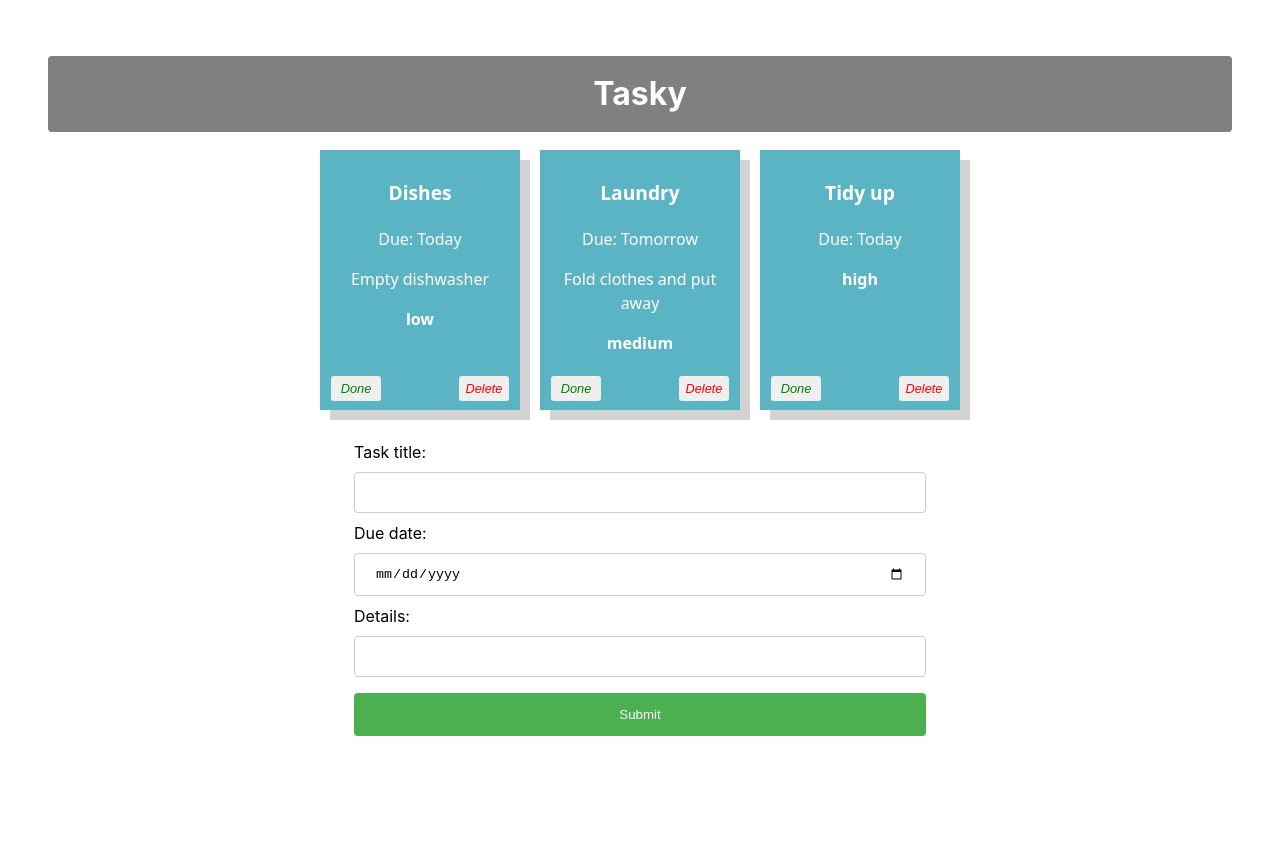
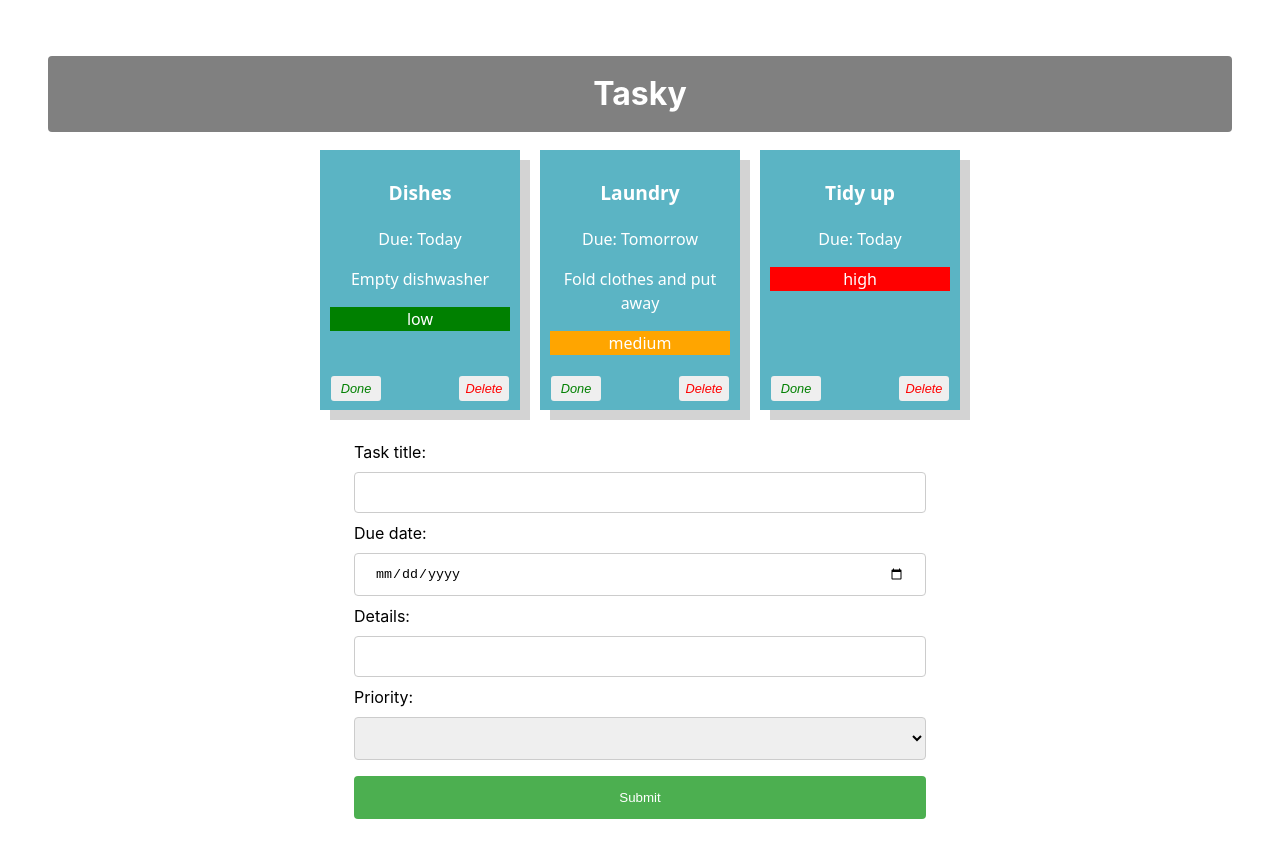
Before and after one commit to RobynFoley/react-basics-labs, a React (Vite) app in the folder tasky/: page / in a window 1280 px wide. Shown: the top 858 px of the page. Before the commit the page ends 812 px from the top, so only its background shows below. Built offline with nearby package versions, Linux system fonts and the light colour scheme.

Commit message:
Tasky Lab 2b - Exercises done

```diff
--- a/tasky/src/App.css
+++ b/tasky/src/App.css
@@ -80,6 +80,15 @@
   border-radius: 4px;
   box-sizing: border-box;
 }
+input[type=text], input[type=date], select   {
+  width: 100%;
+  padding: 12px 20px;
+  margin: 8px 0;
+  display: inline-block;
+  border: 1px solid #ccc;
+  border-radius: 4px;
+  box-sizing: border-box;
+}
 
 input[type=submit] {
   width: 100%;
--- a/tasky/src/App.jsx
+++ b/tasky/src/App.jsx
@@ -47,6 +47,9 @@
       case "deadline":
           form.deadline = event.target.value;
           break;
+      case "priority":
+          form.priority = event.target.value;
+          break;
       default:
           form = formState;
     }
--- a/tasky/src/components/Form.jsx
+++ b/tasky/src/components/Form.jsx
@@ -15,8 +15,19 @@
             <br />
             <label>
                 Details:
-                <input type="text" name="description" onChange={(event) => props.change(event)} />
+                <input type="text" name="description"  />
             </label>
+            <br />
+            <label>
+                Priority:
+                <select name="priority" onChange={(event) => props.change(event)}>
+                <option value="select"></option>
+                <option value="low">Low</option>
+                <option value="medium">Medium</option>
+                <option value="high">High</option>
+                </select>
+
+              </label>
             <input type="submit" value="Submit" />
         </form>
     </div>
--- a/tasky/src/components/Task.jsx
+++ b/tasky/src/components/Task.jsx
@@ -4,7 +4,13 @@
                 <p className="title">{props.title}</p>
                 <p>Due: {props.deadline}</p>
                 <p className="description">{props.description}</p>
-                <p><b>{props.priority}</b></p>
+                <p style = {{backgroundColor:
+      props.priority === "low"
+        ? "green"
+        : props.priority === "medium"
+        ? "orange"
+        : "red",
+}}>{props.priority}</p>
                 <button onClick={props.markDone} className='doneButton'>Done</button>
                 <button className='deleteButton' onClick={props.deleteTask}>Delete</button>
 
```
